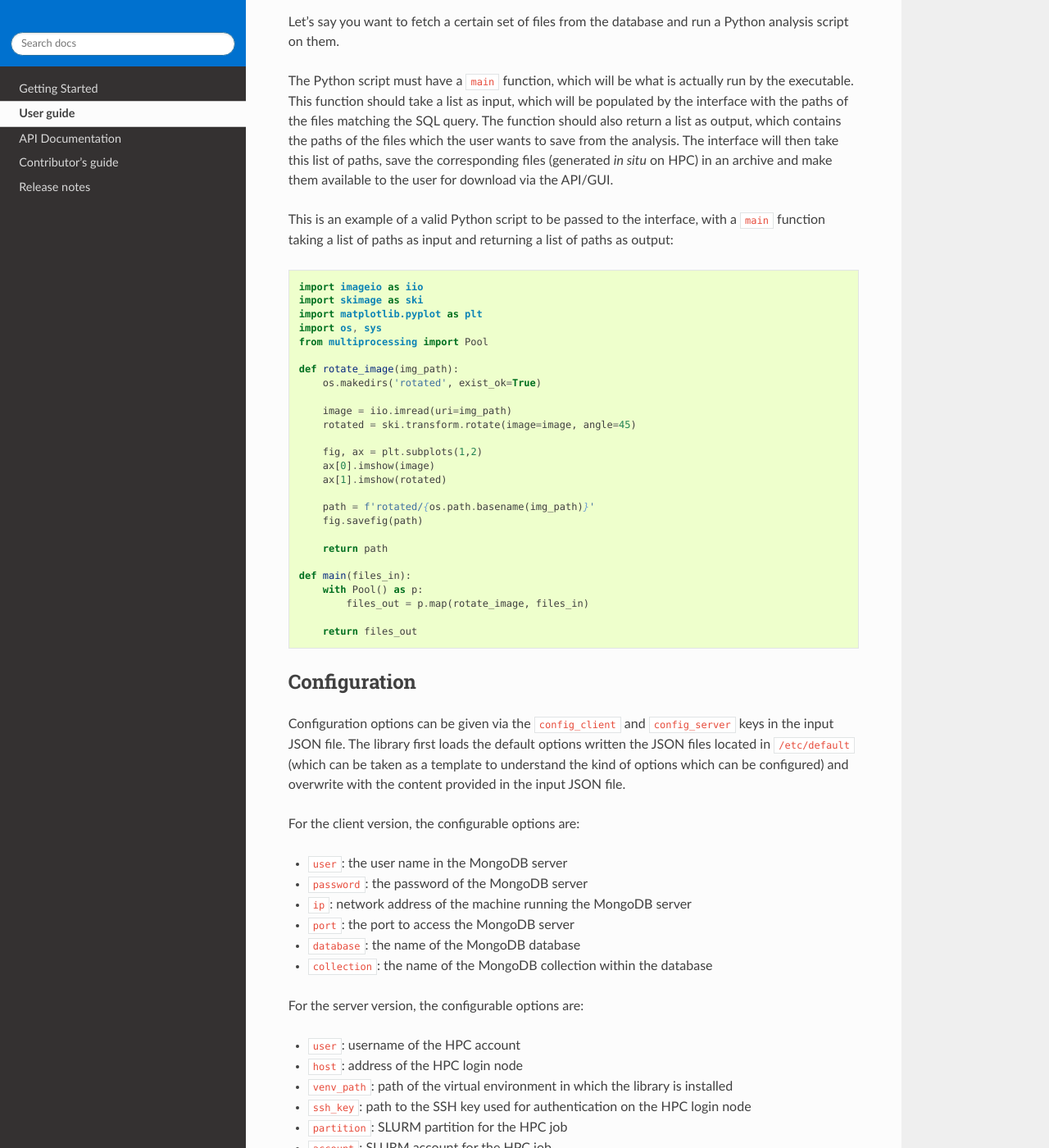
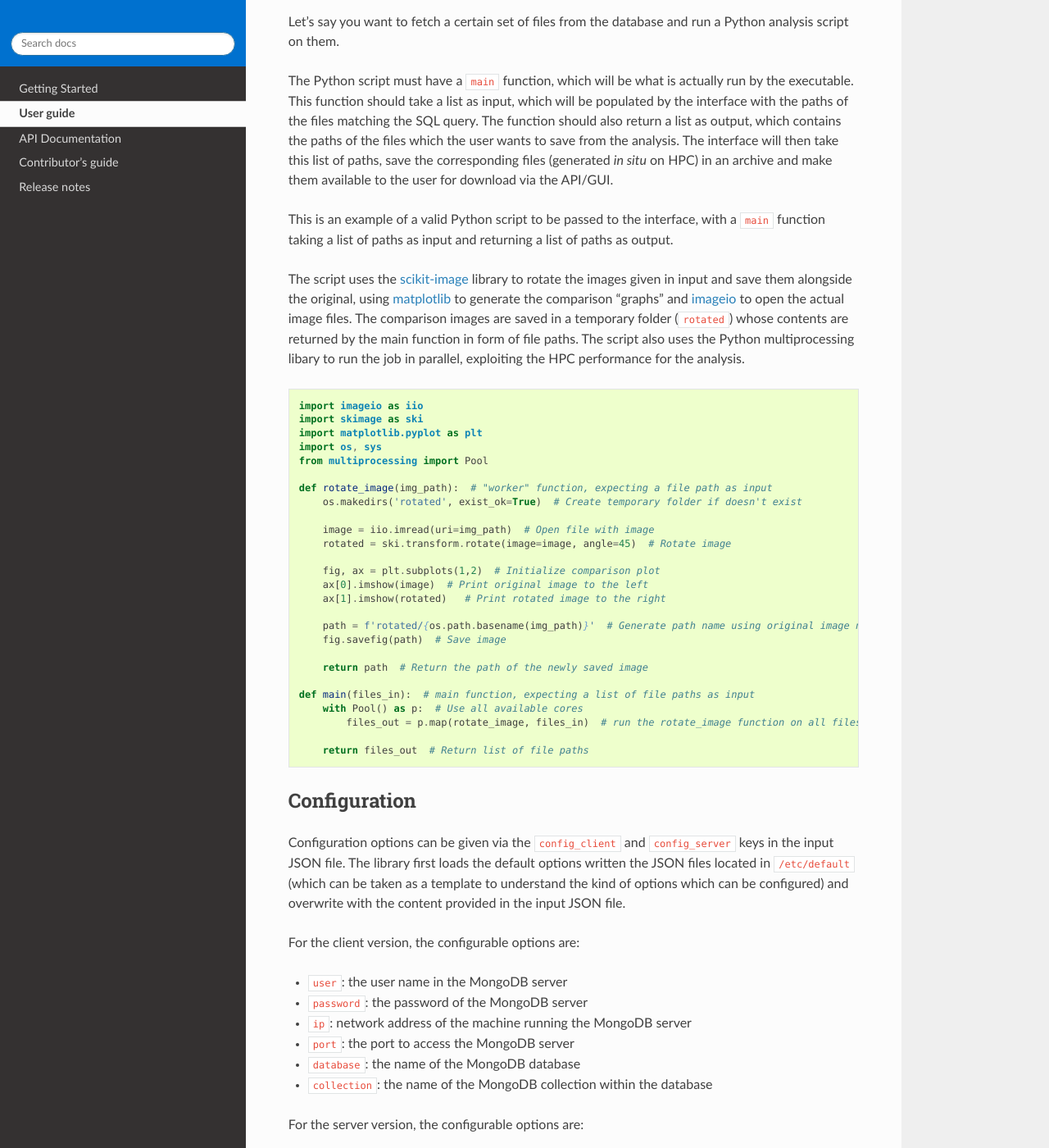
Before and after one commit to Eurocc-Italy/dl_tui, a Jupyter Book: the page built from docs/user-guide.md, in a window 1280 px wide and 1400 px high, scrolled down 859 px. Shown: the whole window at 82% size. Built offline with Jupyter Book 1.0.4 settings and Sphinx 7.4.7 and the Read the Docs theme 2.0.0, drawn with Linux system fonts in a browser that asks for light colours.

Commit message:
updated docs

````diff
--- a/docs/user-guide.md
+++ b/docs/user-guide.md
@@ -24,7 +24,9 @@ Let's say you want to fetch a certain set of files from the database and run a P
 
 The Python script must have a `main` function, which will be what is actually run by the executable. This function should take a list as input, which will be populated by the interface with the paths of the files matching the SQL query. The function should also return a list as output, which contains the paths of the files which the user wants to save from the analysis. The interface will then take this list of paths, save the corresponding files (generated _in situ_ on HPC) in an archive and make them available to the user for download via the API/GUI.
 
-This is an example of a valid Python script to be passed to the interface, with a `main` function taking a list of paths as input and returning a list of paths as output:
+This is an example of a valid Python script to be passed to the interface, with a `main` function taking a list of paths as input and returning a list of paths as output.
+
+The script uses the [scikit-image](https://scikit-image.org/) library to rotate the images given in input and save them alongside the original, using [matplotlib](https://matplotlib.org/) to generate the comparison "graphs" and [imageio](https://imageio.readthedocs.io/en/stable/) to open the actual image files. The comparison images are saved in a temporary folder (`rotated`) whose contents are returned by the main function in form of file paths. The script also uses the Python multiprocessing libary to run the job in parallel, exploiting the HPC performance for the analysis.
 
 ```python
 import imageio as iio
@@ -33,26 +35,26 @@ import matplotlib.pyplot as plt
 import os, sys
 from multiprocessing import Pool
 
-def rotate_image(img_path):
-    os.makedirs('rotated', exist_ok=True)
+def rotate_image(img_path):  # "worker" function, expecting a file path as input
+    os.makedirs('rotated', exist_ok=True)  # Create temporary folder if doesn't exist
 
-    image = iio.imread(uri=img_path)
-    rotated = ski.transform.rotate(image=image, angle=45)
+    image = iio.imread(uri=img_path)  # Open file with image
+    rotated = ski.transform.rotate(image=image, angle=45)  # Rotate image
 
-    fig, ax = plt.subplots(1,2)
-    ax[0].imshow(image)
-    ax[1].imshow(rotated)
+    fig, ax = plt.subplots(1,2)  # Initialize comparison plot
+    ax[0].imshow(image)  # Print original image to the left
+    ax[1].imshow(rotated)   # Print rotated image to the right
 
-    path = f'rotated/{os.path.basename(img_path)}'
-    fig.savefig(path)
+    path = f'rotated/{os.path.basename(img_path)}'  # Generate path name using original image name
+    fig.savefig(path)  # Save image
 
-    return path
+    return path  # Return the path of the newly saved image
 
-def main(files_in):
-    with Pool() as p:
-        files_out = p.map(rotate_image, files_in)
+def main(files_in):  # main function, expecting a list of file paths as input
+    with Pool() as p:  # Use all available cores
+        files_out = p.map(rotate_image, files_in)  # run the rotate_image function on all files in parallel
 
-    return files_out
+    return files_out  # Return list of file paths
 ```
 
 ## Configuration
````
